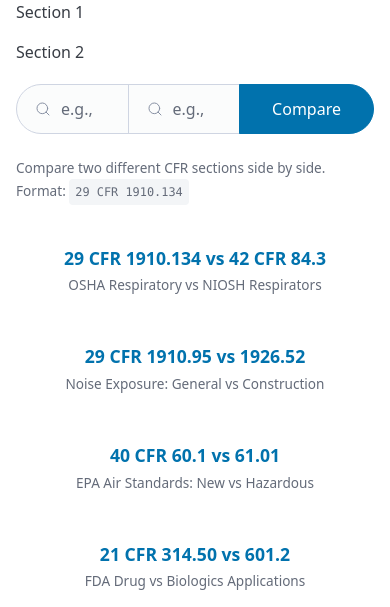
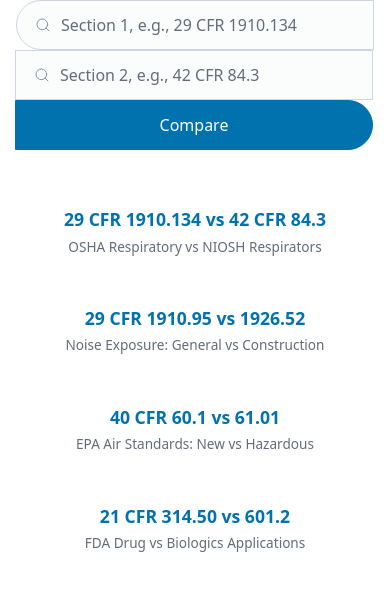
Before and after one commit to CharlieMonk/Lens, a Flask app: page /compare/sections in a window 390 px wide. Shown: the part 98-705 px from the top of the page. Run offline with Flask 3, Linux system fonts and the light colour scheme.

Commit message:
Simplify sections compare form with inline placeholder labels
- Move labels into placeholder text (e.g., "Section 1, e.g., 29 CFR 1910.134")
- Remove separate labels div and redundant help text
- Add min-width on inputs so full placeholder visible on wide screens
- Stack form vertically on mobile (<600px) for usability
- Add aria-labels for accessibility

Co-Authored-By: Claude Opus 4.5 <noreply@anthropic.com>

```diff
--- a/cfr_viewer/src/cfr_viewer/static/css/theme.css
+++ b/cfr_viewer/src/cfr_viewer/static/css/theme.css
@@ -649,20 +649,24 @@ footer {
 }
 
 /* Sections compare form - uses Pico's role="search" */
-.sections-compare-labels {
-    margin-bottom: 0.25rem;
-}
-
-.sections-compare-labels label {
-    margin-bottom: 0;
-}
-
-.sections-compare-form {
-    max-width: 700px;
+.sections-compare-form input[type="search"] {
+    min-width: 280px;
 }
 
 .sections-compare-form input[type="submit"] {
     width: auto;
+}
+
+@media (max-width: 600px) {
+    .sections-compare-form {
+        flex-direction: column;
+    }
+
+    .sections-compare-form input[type="search"],
+    .sections-compare-form input[type="submit"] {
+        width: 100%;
+        border-radius: var(--pico-border-radius);
+    }
 }
 
 .compare-controls {
--- a/cfr_viewer/src/cfr_viewer/templates/compare/sections.html
+++ b/cfr_viewer/src/cfr_viewer/templates/compare/sections.html
@@ -10,23 +10,17 @@
     </ul>
 </nav>
 
-<div class="grid sections-compare-labels">
-    <label for="cite1">Section 1</label>
-    <label for="cite2">Section 2</label>
-    <span></span>
-</div>
 <form method="get" action="{{ url_for('compare.compare_sections') }}" class="sections-compare-form" role="search">
-    <input type="search" id="cite1" name="cite1"
+    <input type="search" id="cite1" name="cite1" class="citation-input"
            value="{{ title1 ~ ' CFR § ' ~ section1 if title1 and section1 else '' }}"
-           placeholder="e.g., 29 CFR 1910.134">
-    <input type="search" id="cite2" name="cite2"
+           placeholder="Section 1, e.g., 29 CFR 1910.134"
+           aria-label="Section 1 citation">
+    <input type="search" id="cite2" name="cite2" class="citation-input"
            value="{{ title2 ~ ' CFR § ' ~ section2 if title2 and section2 else '' }}"
-           placeholder="e.g., 42 CFR 84.3">
+           placeholder="Section 2, e.g., 42 CFR 84.3"
+           aria-label="Section 2 citation">
     <input type="submit" value="Compare">
 </form>
-<p class="citation-help">
-    Compare two different CFR sections side by side. Format: <code>29 CFR 1910.134</code>
-</p>
 
 {% if s1 and s2 %}
 <div class="grid compare-versions">
```
